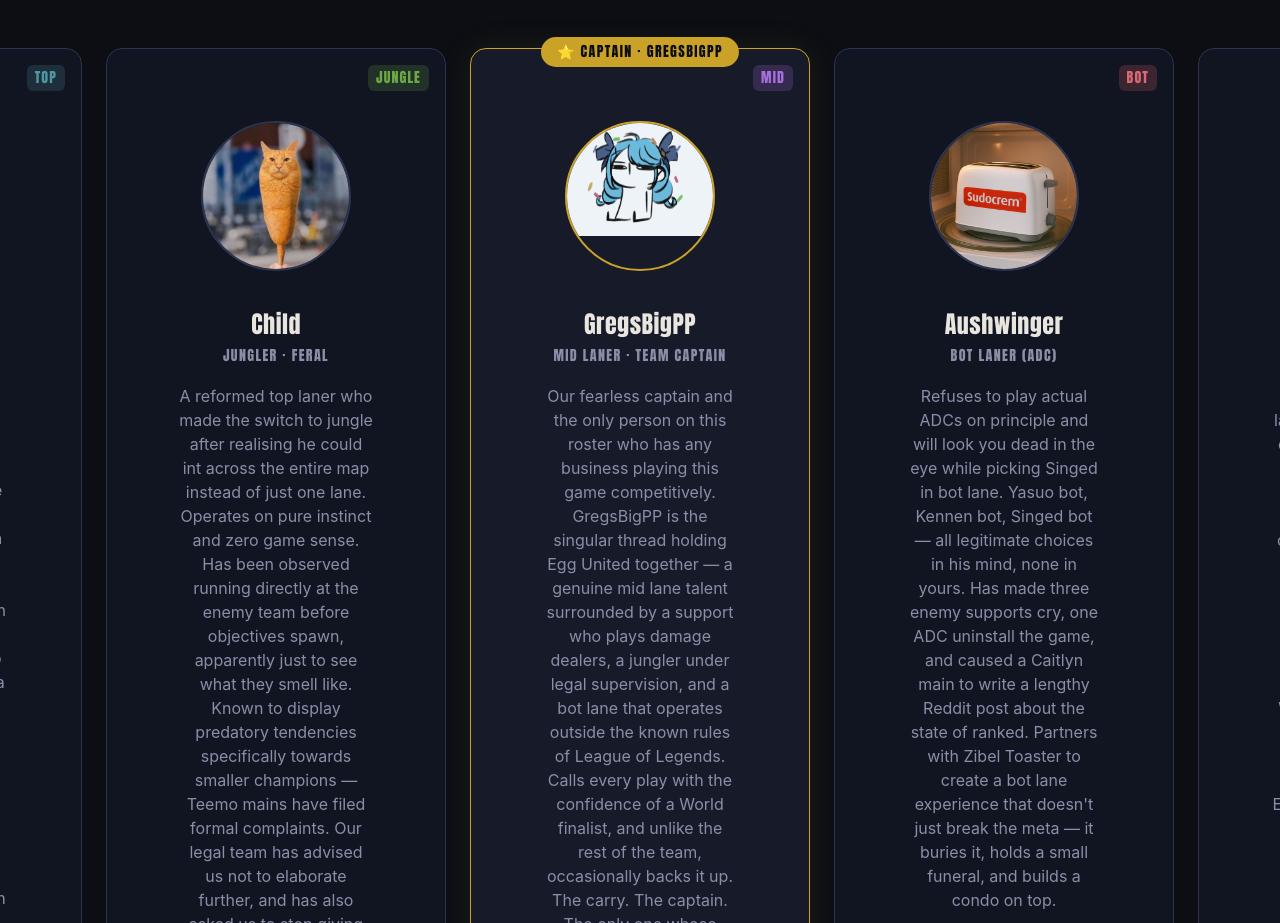
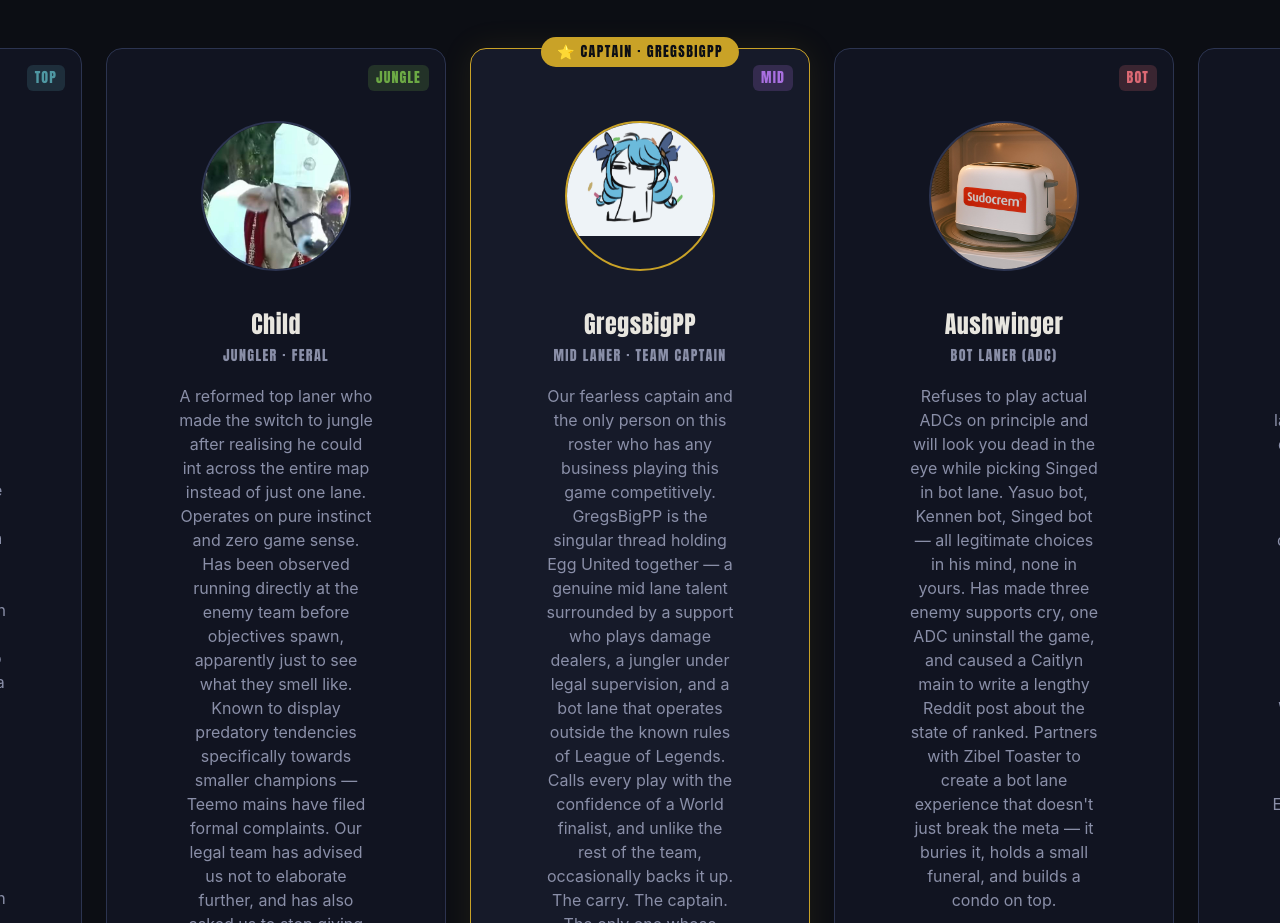
Before and after one commit to LeeMuscat252/EggUnited, a plain HTML site: page index.html in a window 1280 px wide. Shown: the part 1264-2187 px from the top of the page. Drawn offline with Linux system fonts and the light colour scheme; a web font is replaced by a local one.

Commit message:
Update player avatar image in index.html

```diff
--- a/index.html
+++ b/index.html
@@ -152,7 +152,7 @@
           <div class="player-card">
             <div class="player-role-badge jungle">Jungle</div>
             <div class="player-avatar player-avatar--jungle">
-              <img src="inting.jpg" alt="Inting Simulator">
+              <img src="Child.jpg" alt="Child">
             </div>
             <div class="player-info">
               <h3 class="player-ign">Child</h3>
```
